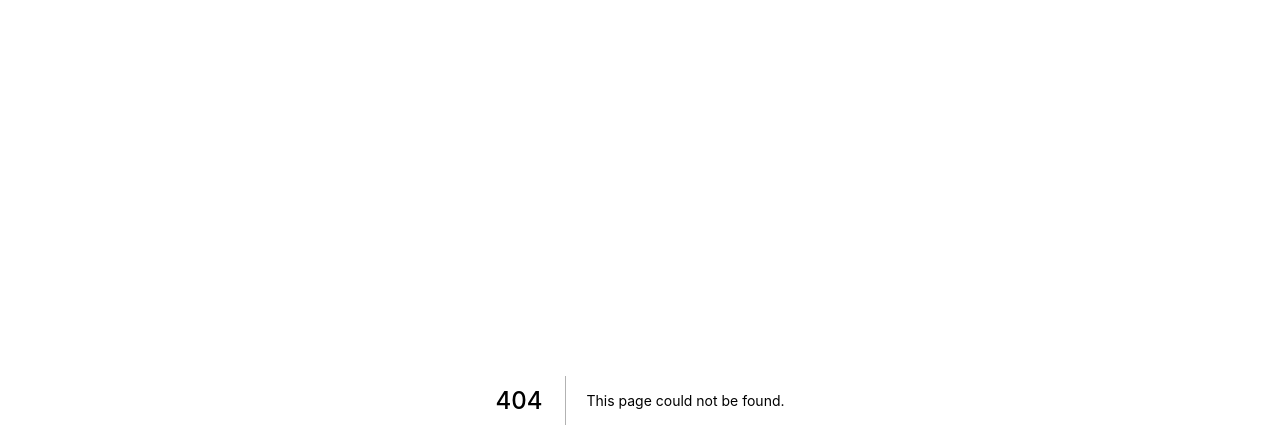
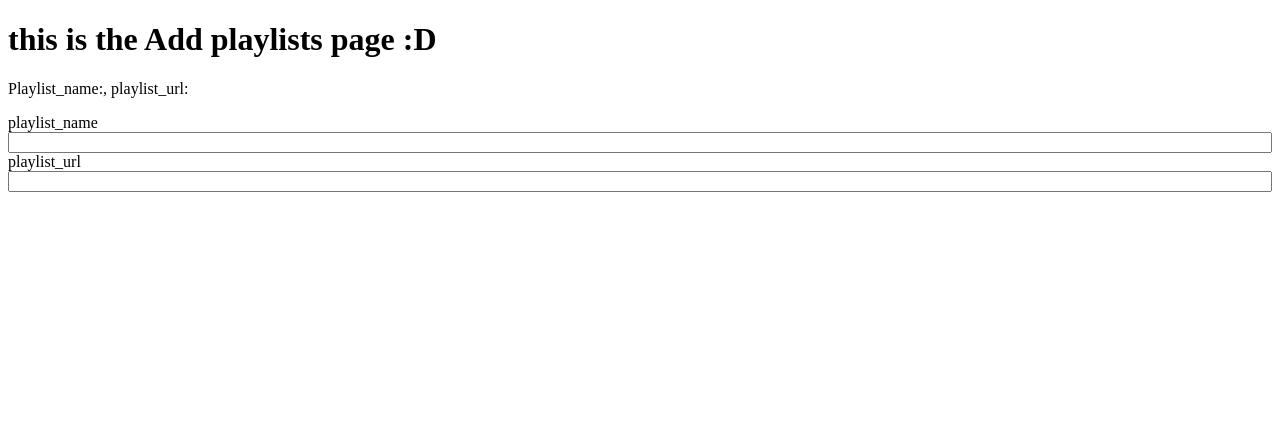
Before and after one commit to DonSyndrome/shoptify, a Next.js app: page /admin/add_playlist in a window 1280 px wide. Before the commit this address had no page. Shown: the top 448 px of the page. Built offline with nearby package versions, Linux system fonts and the light colour scheme.

Commit message:
a wip for first cRud  READ in the admin

```diff
--- /dev/null
+++ b/components/AddPLaylist.js
@@ -0,0 +1,49 @@
+import React, { useState } from 'react';
+
+const AddPlaylistForm = () => {
+  const [Playlist_name, setPlaylist_name] = useState('');
+  const [playlist_url, setplaylist_url] = useState('');
+
+  return (
+    <div>
+      <p>
+        {`
+          Playlist_name:${Playlist_name},
+          playlist_url: ${playlist_url}
+        `}
+      </p>
+      <form action="#">
+        <div className={'input-group'}>
+            <label htmlFor="playlist_name">playlist_name</label>
+            <input
+              type="text"
+              name="playlist_name"
+              id="playlist_name"
+              value={Playlist_name}
+              onChange={(e)=>(setPlaylist_name(e.target.value))}
+              />
+        </div>
+        <div className={'input-group'}>
+            <label htmlFor="playlist-url">playlist_url</label>
+            <input
+              type="text"
+              name="playlist_url"
+              id="playlist_url"
+              value={playlist_url}
+              onChange={(e)=>(setplaylist_url(e.target.value))}
+              />
+        </div>
+      </form>
+      <style jsx >{`
+
+      .input-group {
+        display:flex;
+        flex-direction: column;
+
+      }
+
+        `}</style>
+    </div>
+  );
+}
+export default AddPlaylistForm
--- /dev/null
+++ b/pages/admin/add_playlist.js
@@ -0,0 +1,45 @@
+import React from 'react';
+// import Link from 'next/link'
+import AddPlylist from '../../components/AddPLaylist';
+
+const page =  ({data}) => (
+  <div>
+    <h1>
+      this is the Add playlists page :D
+    </h1>
+    <AddPlylist/>
+    {/* <section>
+      <form action="#" onsubmit="">
+        <div class={'input-group'}>
+            <label for="playlist_name">playlist_name</label>
+            <input type="text" name="playlist_name" id="playlist_name"/>
+        </div>
+        <div class="input-group">
+            <label for="playlist-url">playlist-url</label>
+            <input type="text" name="playlist-url" id="playlist-url"/>
+        </div>
+        <div class="input-group">
+            <label for="image-url">image-url</label>
+            <input type="text" name="image-url" id="image-url"/>
+        </div>
+        <div clas
+        s="input-group">
+            <label for="landing-page-url">landing-page-url</label>
+            <input type="text" name="landing-page-url" id="landing-page-url"/>
+        </div>
+        <div class="submit">
+          <button type="submit">submuit</button>
+          <button type="reset">reset</button>
+        </div>
+      </form>
+    </section> */}
+
+    <style jsx>{`
+
+      `}</style>
+  </div>
+
+)
+
+
+  export default page
```
Also changed, not shown: pages/admin/playlist.js (added, +73 -0 lines), pages/admin/playlist/[pid].js (added, +43 -0 lines), 2 other files (tests, documents, lock files or other folders).
